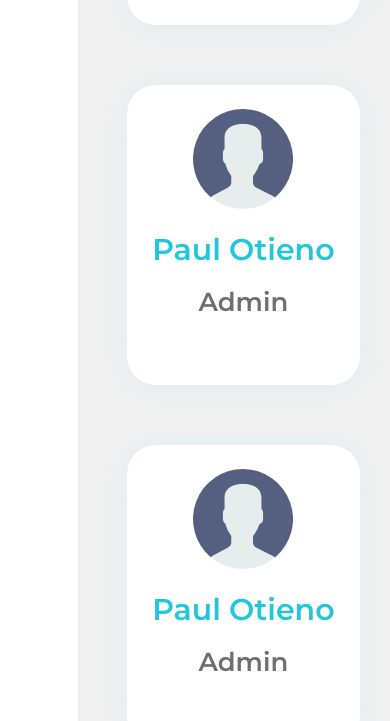
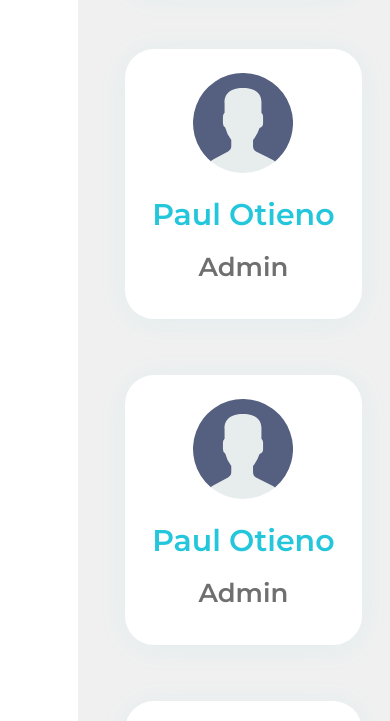
Before and after one commit to MatoG50/Lockstore, a plain HTML site: page UI/employees.html in a window 390 px wide. Shown: the part 606-1327 px from the top of the page. Drawn offline with Linux system fonts and the light colour scheme.

Commit message:
Media queries initial

```diff
--- a/static/employees.css
+++ b/static/employees.css
@@ -186,7 +186,7 @@ ul {
 .employee-card {
   width: 300px;
   height: 300px;
-  margin: 30px;
+  margin: 32px;
   border-radius: 29px;
   box-shadow: 0 3px 30px 0 rgba(36, 198, 220, 0.07);
   background-color: #ffffff;
@@ -291,4 +291,9 @@ ul {
   .logo img {
     width: 100%;
   }
+  .employee-card {
+    width: 270px;
+    height: 270px;
+    margin: 28px;
+  }
 }
```
